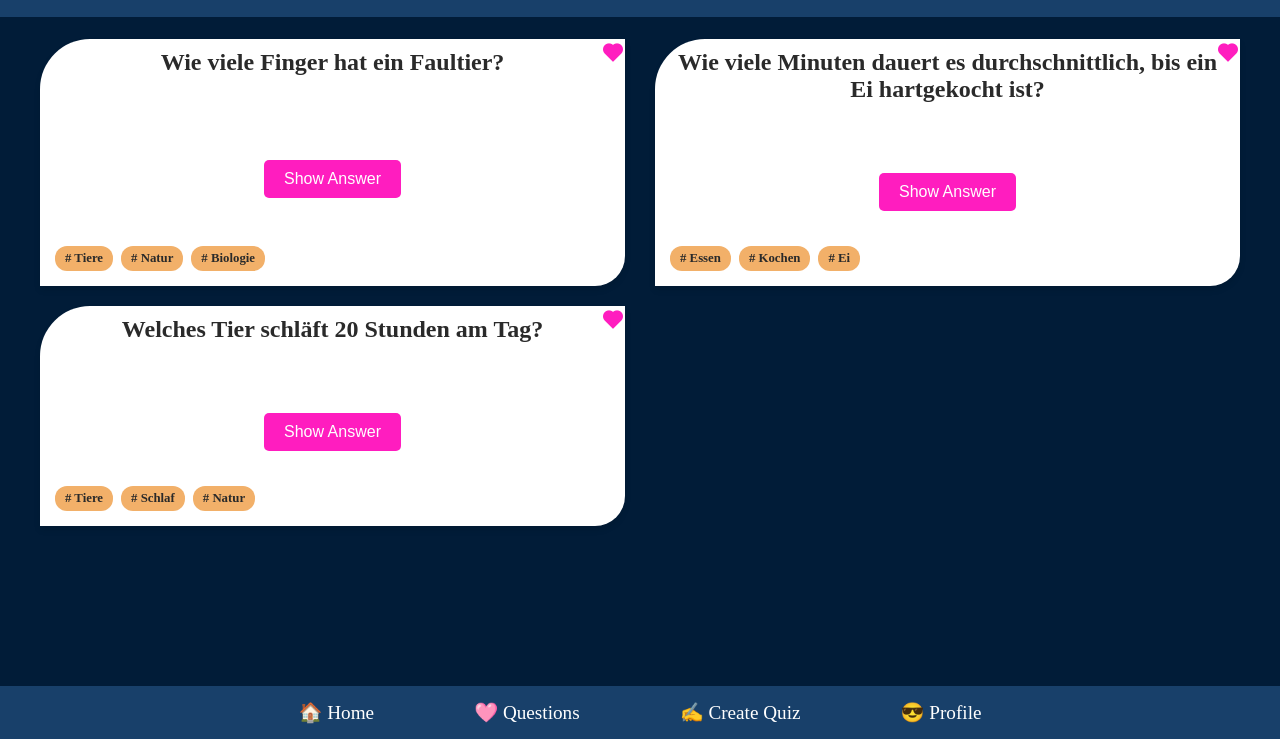
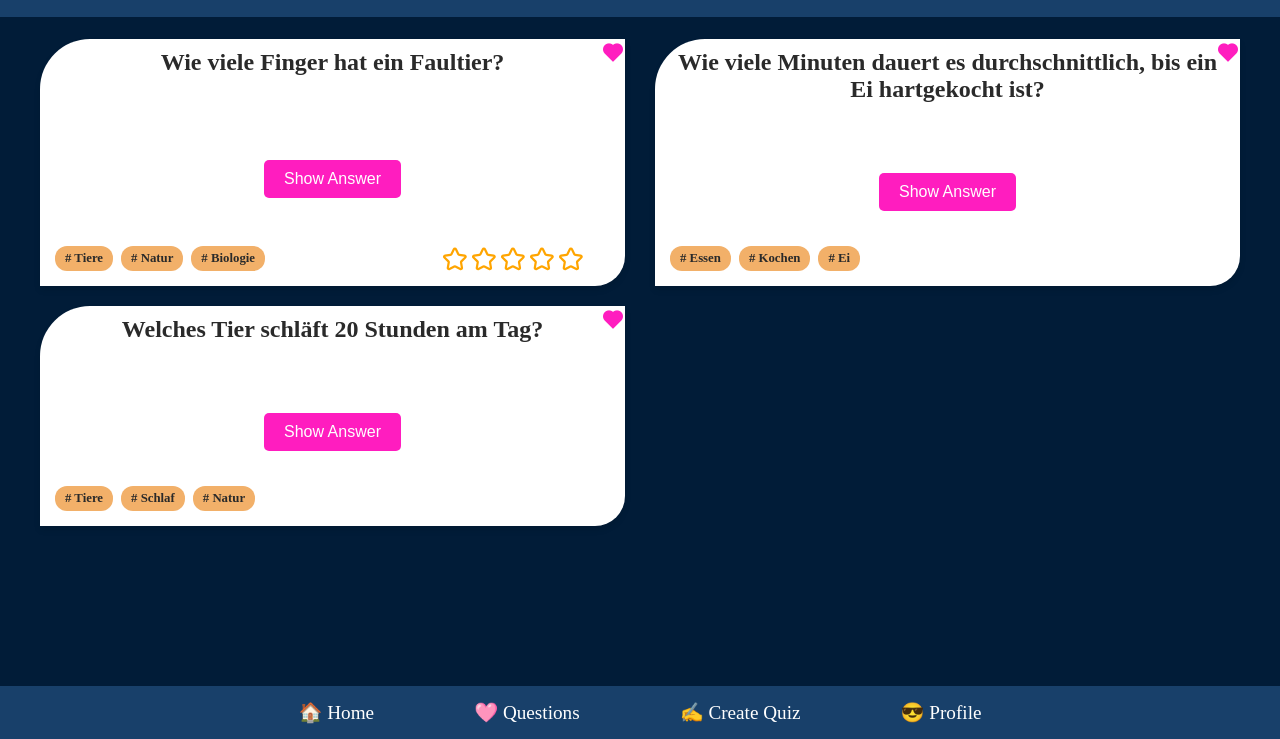
Before and after one commit to ana-nova/quiz-app, a website: page html/bookmark.html in a window 1280 px wide. Shown: the part 61-800 px from the top of the page. Drawn offline with nearby package versions, Linux system fonts and the light colour scheme.

Commit message:
add 5 star rating system + update readme

```diff
--- a/css/quiz-card.css
+++ b/css/quiz-card.css
@@ -50,3 +50,17 @@
   font-size: var(--tags-size); /* Schriftgröße der Tags */
   font-weight: bold; /* Fettschrift für die Tags */
 }
+
+.star-container {
+  display: flex;
+  gap: 5px;
+  padding-right: 10px;
+  padding-left: 170px;
+  align-items: center; /* Zentriert das Sterne-Rating vertikal */
+  justify-content: flex-end; /* Schiebt das Sterne-Rating nach rechts */
+}
+
+img {
+  display: block;
+  width: 24px;
+}
--- a/html/bookmark.html
+++ b/html/bookmark.html
@@ -29,6 +29,7 @@
           <span class="tag"># Tiere</span>
           <span class="tag"># Natur</span>
           <span class="tag"># Biologie</span>
+          <span class="star-container" data-js="star-container"></span>
         </div>
       </section>
 
@@ -45,6 +46,7 @@
           <span class="tag"># Essen</span>
           <span class="tag"># Kochen</span>
           <span class="tag"># Ei</span>
+          <span class="star-container" data-js="star-container"></span>
         </div>
       </section>
 
@@ -61,6 +63,7 @@
           <span class="tag"># Tiere</span>
           <span class="tag"># Schlaf</span>
           <span class="tag"># Natur</span>
+          <span class="star-container" data-js="star-container"></span>
         </div>
       </section>
 
--- a/js/homePage.js
+++ b/js/homePage.js
@@ -37,3 +37,43 @@ if (icon.classList.contains("ri-heart-line")) {
   icon.classList.remove("ri-heart-line");
   icon.classList.add("ri-heart-fill");
 */
+
+const starContainer = document.querySelector('[data-js="star-container"]');
+
+function renderStars(filledStars) {
+  // Star-Container leeren, bevor neue Sterne hinzugefügt werden
+  starContainer.innerHTML = "";
+
+  // Schleife, um 5 Sterne zu rendern
+  for (let i = 1; i <= 5; i++) {
+    // Erstelle ein <img> Element
+    const star = document.createElement("img");
+
+    // Überprüfen, ob der Stern ausgefüllt sein soll oder nicht
+    if (i <= filledStars) {
+      // Setze das Bild für einen ausgefüllten Stern
+      star.src = "../assets/star-filled.svg";
+    } else {
+      // Setze das Bild für einen leeren Stern
+      star.src = "../assets/star-empty.svg";
+    }
+
+        // Füge das Bild in den starContainer ein
+    starContainer.append(star);
+
+  }
+
+    const stars = document.querySelectorAll('[data-js="star-container"] img');
+    stars.forEach((star, index) => {
+      star.addEventListener("click", () => {
+        // Rufe renderStars erneut auf und übergebe die neue Anzahl ausgefüllter Sterne
+        renderStars(index + 1);
+      });
+    });
+
+
+
+}
+
+// default anzeige
+renderStars(0);
```
Also changed, not shown: README.md, assets/star-empty.svg (added), assets/star-filled.svg (added).
